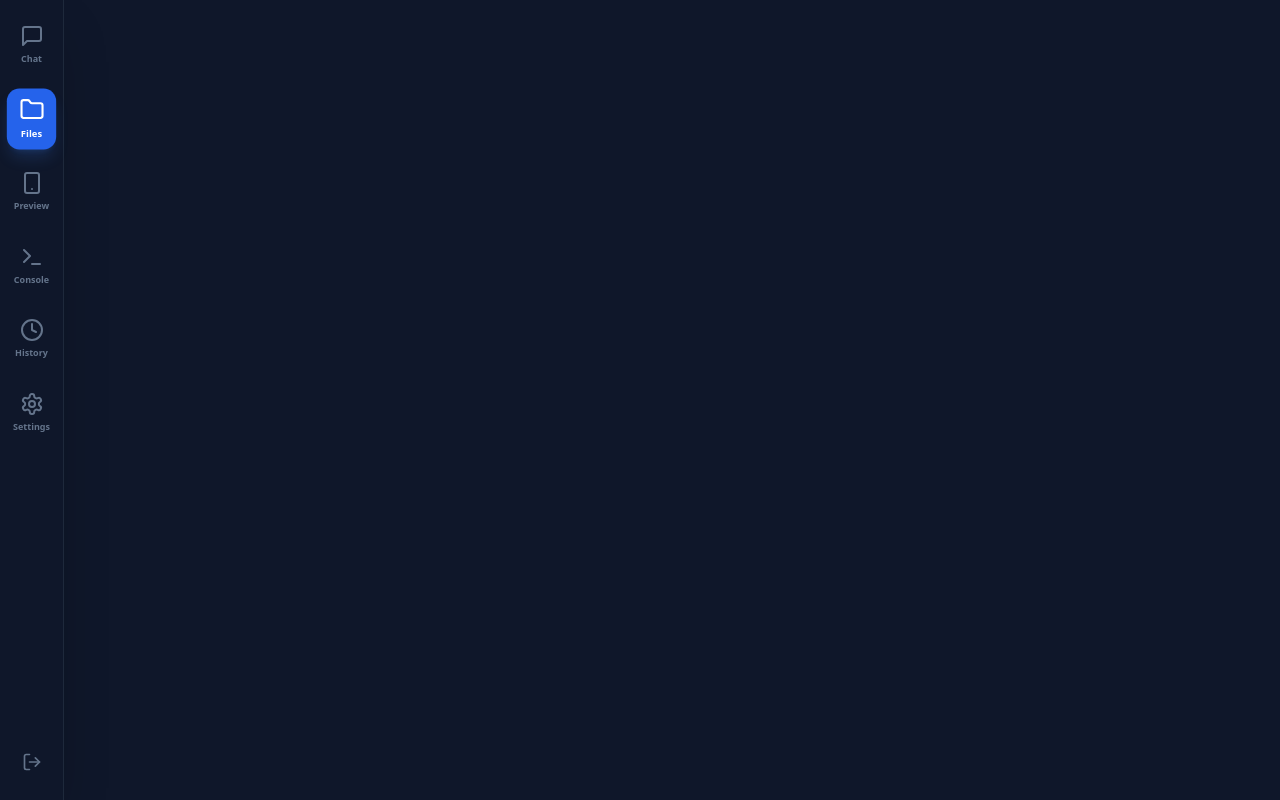
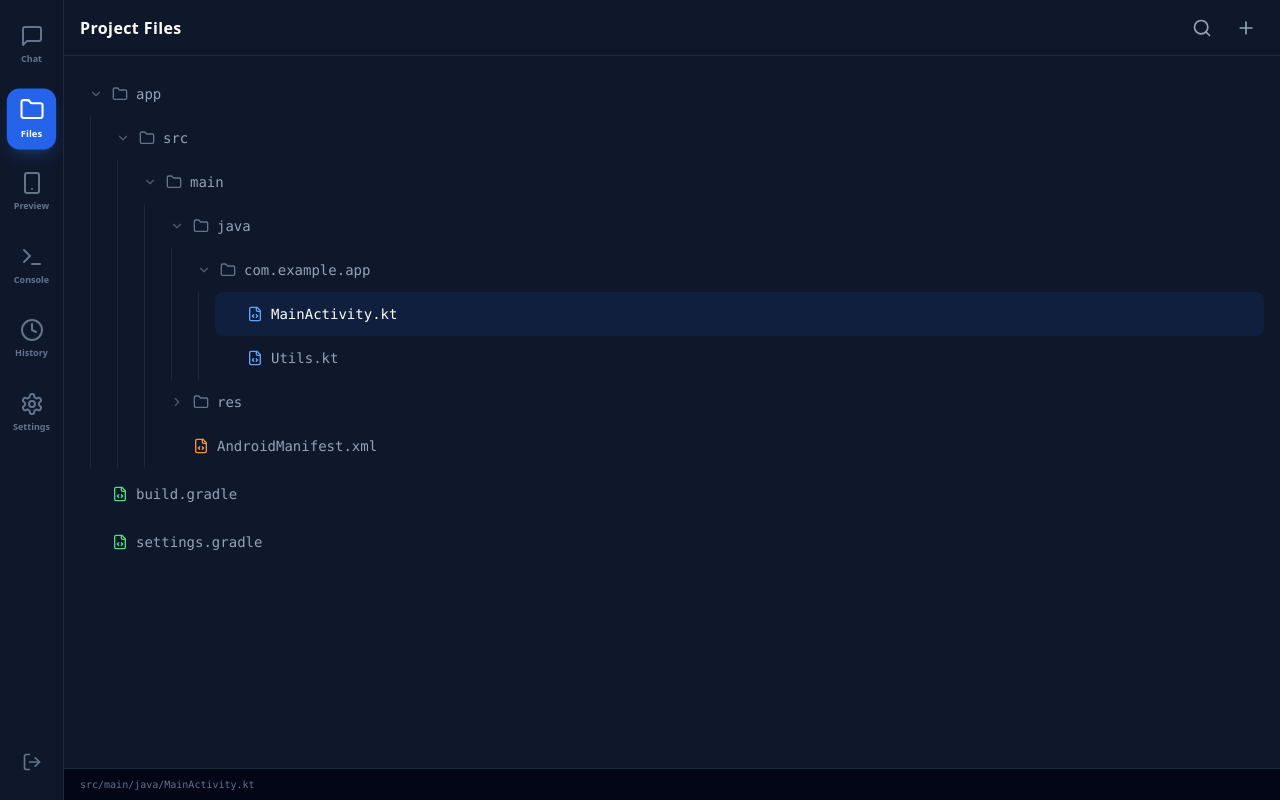
Before and after one commit to markolybrx/APK-Builder, a Next.js app: page /dashboard/1 in a window 1280 px wide. Both pictures are taken after a click on the button "Files". Built offline with nearby package versions, Linux system fonts and the light colour scheme; no server answers; the database is empty.

Commit message:
Update FileExplorer.js

```diff
--- a/app/dashboard/[projectID]/components/FileExplorer.js
+++ b/app/dashboard/[projectID]/components/FileExplorer.js
@@ -1,59 +1,102 @@
 import { useState } from "react";
-import { Folder, FileCode, ChevronRight, X } from "lucide-react";
+import { Folder, FileCode, ChevronRight, Search, Plus } from "lucide-react";
 
-export default function FileExplorer({ leftOpen, setLeftOpen }) {
+export default function FileExplorer() {
   return (
-    <>
-      <aside
-        className={`
-          absolute top-0 bottom-0 left-0 z-40 w-72 bg-slate-900 border-r border-slate-800 shadow-2xl transition-transform duration-300
-          ${leftOpen ? 'translate-x-0' : '-translate-x-full'}
-        `}
-      >
-        <div className="p-4 border-b border-slate-800 flex justify-between items-center bg-slate-900">
-          <span className="text-xs font-bold uppercase tracking-wider text-slate-500">Explorer</span>
-          <button onClick={() => setLeftOpen(false)}><X className="w-5 h-5 text-slate-400"/></button>
+    <div className="flex flex-col h-full w-full bg-[#0f172a] text-slate-300">
+
+      {/* --- Header --- */}
+      <div className="h-14 border-b border-slate-800 flex items-center justify-between px-4 bg-slate-900 shrink-0">
+        <span className="font-bold text-white tracking-wide">Project Files</span>
+        <div className="flex gap-2">
+            <button className="p-2 hover:bg-slate-800 rounded-lg text-slate-400 hover:text-white transition-colors">
+                <Search className="w-5 h-5" />
+            </button>
+            <button className="p-2 hover:bg-slate-800 rounded-lg text-slate-400 hover:text-white transition-colors">
+                <Plus className="w-5 h-5" />
+            </button>
         </div>
-        <div className="p-2 overflow-y-auto h-full pb-20">
-          <FileTree />
-        </div>
-      </aside>
+      </div>
 
-      {/* Overlay */}
-      {leftOpen && <div className="absolute inset-0 bg-black/60 z-30 backdrop-blur-sm" onClick={() => setLeftOpen(false)} />}
-    </>
-  );
-}
+      {/* --- File Tree Area --- */}
+      <div className="flex-1 overflow-y-auto p-4 custom-scrollbar">
+        <FileTree />
+      </div>
 
-// Dummy Tree
-function FileTree() {
-  return (
-    <div className="space-y-1 font-mono text-sm">
-      <FileItem name="app" type="folder" isOpen={true}>
-        <FileItem name="src" type="folder" isOpen={true}>
-            <FileItem name="MainActivity.kt" type="file" ext="kt" />
-            <FileItem name="activity_main.xml" type="file" ext="xml" />
-        </FileItem>
-      </FileItem>
-      <FileItem name="build.gradle" type="file" ext="gradle" />
+      {/* --- Status Footer --- */}
+      <div className="h-8 border-t border-slate-800 bg-slate-950 flex items-center px-4 text-[10px] text-slate-500 font-mono">
+        src/main/java/MainActivity.kt
+      </div>
     </div>
   );
 }
 
-function FileItem({ name, type, isOpen: defaultOpen, children, ext }) {
-  const [isOpen, setIsOpen] = useState(defaultOpen);
-  let Icon = type === 'folder' ? Folder : FileCode;
-  let color = ext === 'kt' ? "text-blue-400" : ext === 'xml' ? "text-orange-400" : "text-slate-500";
+// --- Recursive File Tree Component ---
+function FileTree() {
   return (
-    <div>
-      <div
-        className="flex items-center gap-2 px-2 py-2 rounded-lg cursor-pointer hover:bg-slate-800 text-slate-400"
-        onClick={() => setIsOpen(!isOpen)}
-      >
-        <Icon className={`w-4 h-4 ${color}`} />
-        <span className="truncate text-slate-300">{name}</span>
-      </div>
-      {isOpen && children && <div className="pl-4 border-l border-slate-800 ml-2">{children}</div>}
+    <div className="space-y-1 font-mono text-sm select-none">
+      <FileItem name="app" type="folder" isOpen={true}>
+        <FileItem name="src" type="folder" isOpen={true}>
+          <FileItem name="main" type="folder" isOpen={true}>
+            <FileItem name="java" type="folder" isOpen={true}>
+              <FileItem name="com.example.app" type="folder" isOpen={true}>
+                 <FileItem name="MainActivity.kt" type="file" ext="kt" active />
+                 <FileItem name="Utils.kt" type="file" ext="kt" />
+              </FileItem>
+            </FileItem>
+            <FileItem name="res" type="folder">
+              <FileItem name="layout" type="folder">
+                <FileItem name="activity_main.xml" type="file" ext="xml" />
+                <FileItem name="item_card.xml" type="file" ext="xml" />
+              </FileItem>
+              <FileItem name="values" type="folder">
+                <FileItem name="colors.xml" type="file" ext="xml" />
+                <FileItem name="strings.xml" type="file" ext="xml" />
+              </FileItem>
+            </FileItem>
+            <FileItem name="AndroidManifest.xml" type="file" ext="xml" />
+          </FileItem>
+        </FileItem>
+      </FileItem>
+      <FileItem name="build.gradle" type="file" ext="gradle" />
+      <FileItem name="settings.gradle" type="file" ext="gradle" />
     </div>
   );
 }
+
+function FileItem({ name, type, isOpen: defaultOpen, children, ext, active }) {
+  const [isOpen, setIsOpen] = useState(defaultOpen);
+
+  // Icon Selection
+  let Icon = type === 'folder' ? Folder : FileCode;
+  let color = "text-slate-500";
+  if (ext === 'kt') color = "text-blue-400";
+  if (ext === 'xml') color = "text-orange-400";
+  if (ext === 'gradle') color = "text-green-400";
+
+  return (
+    <div className="group">
+      <div
+        className={`
+            flex items-center gap-2 px-2 py-3 rounded-lg cursor-pointer transition-colors
+            ${active ? 'bg-blue-600/10 text-white' : 'hover:bg-slate-800 text-slate-400 hover:text-slate-200'}
+        `}
+        onClick={() => setIsOpen(!isOpen)}
+      >
+        <span className="opacity-50 w-4 flex justify-center shrink-0">
+          {type === 'folder' && (
+            <ChevronRight className={`w-3.5 h-3.5 transition-transform duration-200 ${isOpen ? 'rotate-90' : ''}`} />
+          )}
+        </span>
+        <Icon className={`w-4 h-4 shrink-0 ${active ? 'text-blue-400' : color}`} />
+        <span className="truncate">{name}</span>
+      </div>
+
+      {isOpen && children && (
+        <div className="pl-4 border-l border-slate-800 ml-2.5 transition-all">
+          {children}
+        </div>
+      )}
+    </div>
+  );
+}
```
